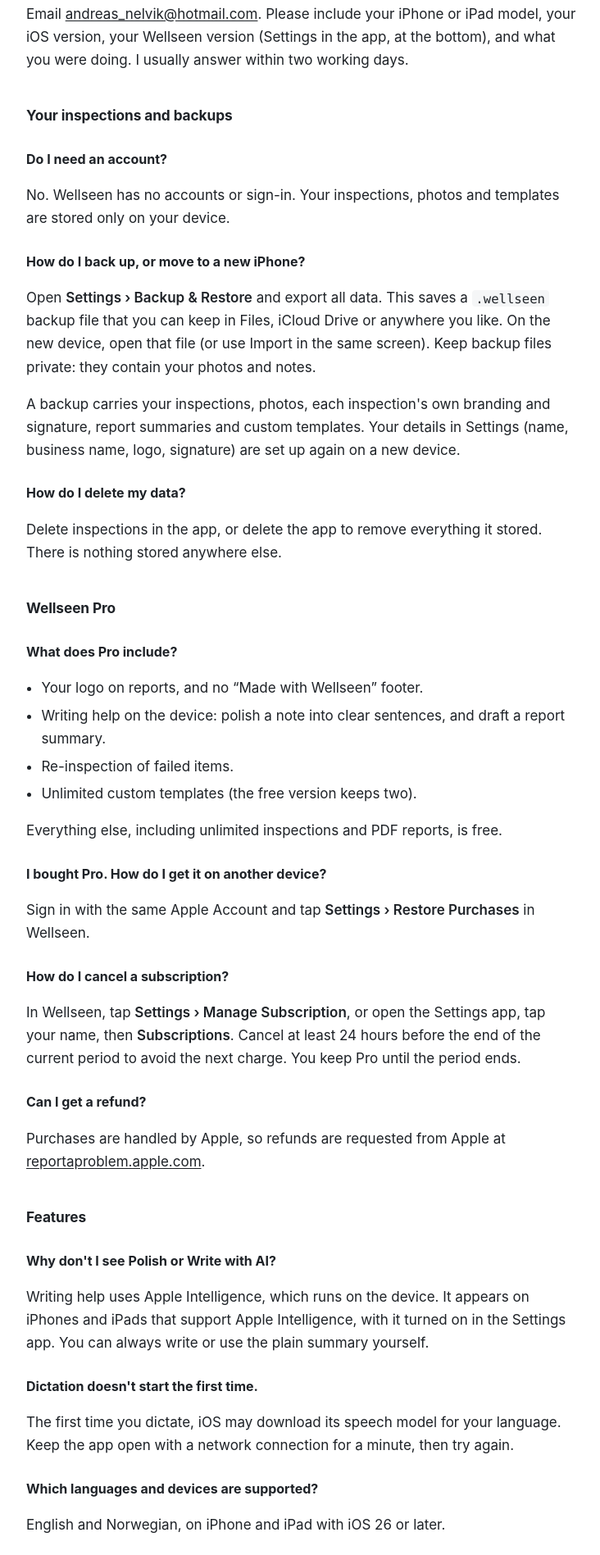
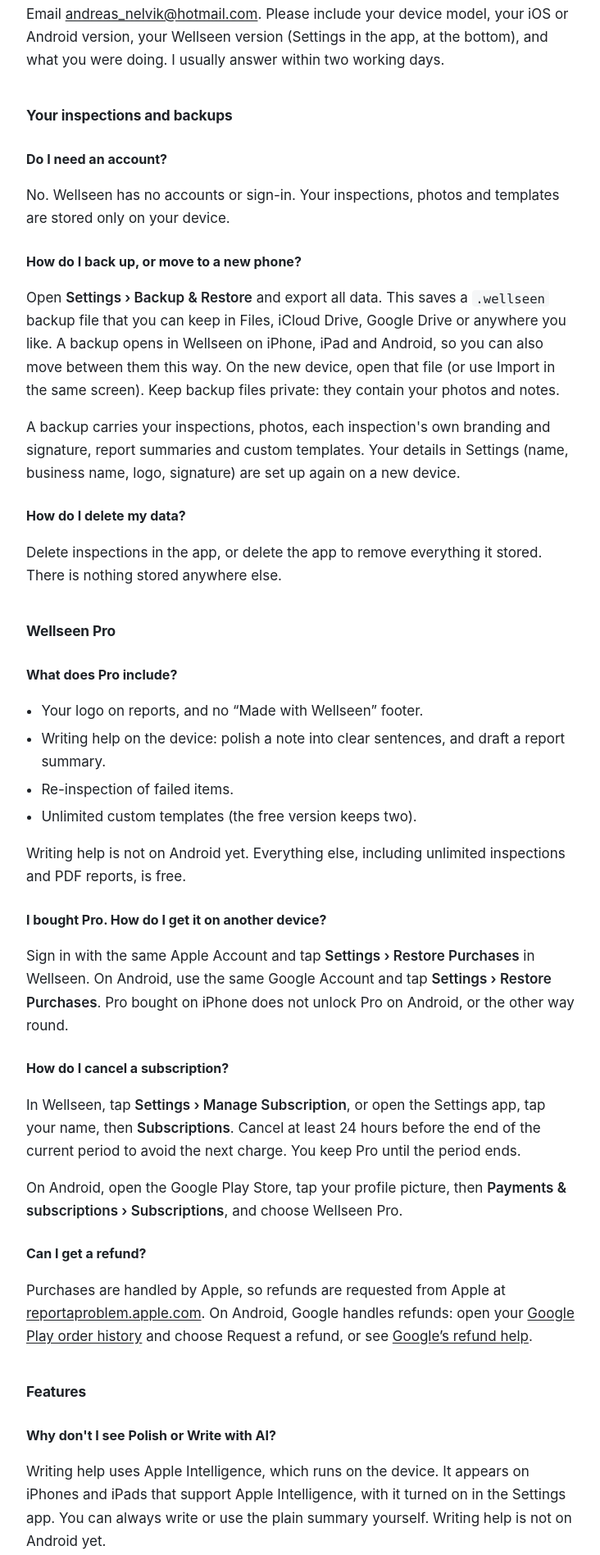
Before and after one commit to AndreasNE89/AndreasNE89.github.io, a plain HTML site: page wellseen/support.html in a window 1280 px wide. Shown: the part 264-2161 px from the top of the page at 82% size, without its empty margins (272-1004 px from the left). Drawn offline with Linux system fonts and the light colour scheme.

Commit message:
Wellseen: add the Android app on Google Play
Co-Authored-By: Claude Opus 5.5 <noreply@anthropic.com>

```diff
--- a/wellseen/support.html
+++ b/wellseen/support.html
@@ -96,15 +96,15 @@
 <nav aria-label="Wellseen pages"><a href="./">About</a><a href="support.html">Support</a><a href="privacy.html">Privacy Policy</a></nav>
 <main>
 <h2 id="contact">Contact</h2>
-<p>Email <a href="mailto:andreas_nelvik@hotmail.com">andreas_nelvik@hotmail.com</a>. Please include your iPhone or iPad model, your iOS version, your Wellseen version (Settings in the app, at the bottom), and what you were doing. I usually answer within two working days.</p>
+<p>Email <a href="mailto:andreas_nelvik@hotmail.com">andreas_nelvik@hotmail.com</a>. Please include your device model, your iOS or Android version, your Wellseen version (Settings in the app, at the bottom), and what you were doing. I usually answer within two working days.</p>
 
 <h2 id="data">Your inspections and backups</h2>
 
 <h3 class="q" id="account">Do I need an account?</h3>
 <p>No. Wellseen has no accounts or sign-in. Your inspections, photos and templates are stored only on your device.</p>
 
-<h3 class="q" id="backup">How do I back up, or move to a new iPhone?</h3>
-<p>Open <strong>Settings › Backup &amp; Restore</strong> and export all data. This saves a <code>.wellseen</code> backup file that you can keep in Files, iCloud Drive or anywhere you like. On the new device, open that file (or use Import in the same screen). Keep backup files private: they contain your photos and notes.</p>
+<h3 class="q" id="backup">How do I back up, or move to a new phone?</h3>
+<p>Open <strong>Settings › Backup &amp; Restore</strong> and export all data. This saves a <code>.wellseen</code> backup file that you can keep in Files, iCloud Drive, Google Drive or anywhere you like. A backup opens in Wellseen on iPhone, iPad and Android, so you can also move between them this way. On the new device, open that file (or use Import in the same screen). Keep backup files private: they contain your photos and notes.</p>
 <p>A backup carries your inspections, photos, each inspection's own branding and signature, report summaries and custom templates. Your details in Settings (name, business name, logo, signature) are set up again on a new device.</p>
 
 <h3 class="q" id="delete">How do I delete my data?</h3>
@@ -119,27 +119,28 @@
   <li>Re-inspection of failed items.</li>
   <li>Unlimited custom templates (the free version keeps two).</li>
 </ul>
-<p>Everything else, including unlimited inspections and PDF reports, is free.</p>
+<p>Writing help is not on Android yet. Everything else, including unlimited inspections and PDF reports, is free.</p>
 
 <h3 class="q" id="restore">I bought Pro. How do I get it on another device?</h3>
-<p>Sign in with the same Apple Account and tap <strong>Settings › Restore Purchases</strong> in Wellseen.</p>
+<p>Sign in with the same Apple Account and tap <strong>Settings › Restore Purchases</strong> in Wellseen. On Android, use the same Google Account and tap <strong>Settings › Restore Purchases</strong>. Pro bought on iPhone does not unlock Pro on Android, or the other way round.</p>
 
 <h3 class="q" id="cancel">How do I cancel a subscription?</h3>
 <p>In Wellseen, tap <strong>Settings › Manage Subscription</strong>, or open the Settings app, tap your name, then <strong>Subscriptions</strong>. Cancel at least 24 hours before the end of the current period to avoid the next charge. You keep Pro until the period ends.</p>
+<p>On Android, open the Google Play Store, tap your profile picture, then <strong>Payments &amp; subscriptions › Subscriptions</strong>, and choose Wellseen Pro.</p>
 
 <h3 class="q" id="refund">Can I get a refund?</h3>
-<p>Purchases are handled by Apple, so refunds are requested from Apple at <a href="https://reportaproblem.apple.com" rel="noreferrer">reportaproblem.apple.com</a>.</p>
+<p>Purchases are handled by Apple, so refunds are requested from Apple at <a href="https://reportaproblem.apple.com" rel="noreferrer">reportaproblem.apple.com</a>. On Android, Google handles refunds: open your <a href="https://play.google.com/store/account/orderhistory" rel="noreferrer">Google Play order history</a> and choose Request a refund, or see <a href="https://support.google.com/googleplay/answer/2479637" rel="noreferrer">Google’s refund help</a>.</p>
 
 <h2 id="features">Features</h2>
 
 <h3 class="q" id="ai">Why don't I see Polish or Write with AI?</h3>
-<p>Writing help uses Apple Intelligence, which runs on the device. It appears on iPhones and iPads that support Apple Intelligence, with it turned on in the Settings app. You can always write or use the plain summary yourself.</p>
+<p>Writing help uses Apple Intelligence, which runs on the device. It appears on iPhones and iPads that support Apple Intelligence, with it turned on in the Settings app. You can always write or use the plain summary yourself. Writing help is not on Android yet.</p>
 
 <h3 class="q" id="dictate">Dictation doesn't start the first time.</h3>
-<p>The first time you dictate, iOS may download its speech model for your language. Keep the app open with a network connection for a minute, then try again.</p>
+<p>The first time you dictate, iOS may download its speech model for your language. Keep the app open with a network connection for a minute, then try again. On Android, Dictate appears on Android 12 and later where the phone can recognise speech on the device, and Android may download its speech model the first time in the same way.</p>
 
 <h3 class="q" id="languages">Which languages and devices are supported?</h3>
-<p>English and Norwegian, on iPhone and iPad with iOS 26 or later.</p>
+<p>English and Norwegian, on iPhone and iPad with iOS 26 or later, and on Android phones and tablets with Android 8 or later (<a href="https://play.google.com/store/apps/details?id=com.andreasengebretsen.checktrail" rel="noreferrer">Google Play</a>).</p>
 
 <h2 id="privacy">Privacy</h2>
 <p>Wellseen collects no data and has no server. The full policy is on the <a href="privacy.html">privacy page</a>.</p>
@@ -147,7 +148,7 @@
 </main>
 
 <footer>
-  <p>Wellseen for iPhone and iPad · <a href="support.html">Support</a> · <a href="privacy.html">Privacy Policy</a><br>
+  <p>Wellseen for iPhone, iPad and Android · <a href="support.html">Support</a> · <a href="privacy.html">Privacy Policy</a><br>
   Made by Engebretsen Apps, a sole proprietorship in Norway owned by Andreas Nelvik Engebretsen.</p>
 </footer>
 </div>
```
Also changed, not shown: wellseen/index.html (+6 -5 lines).
